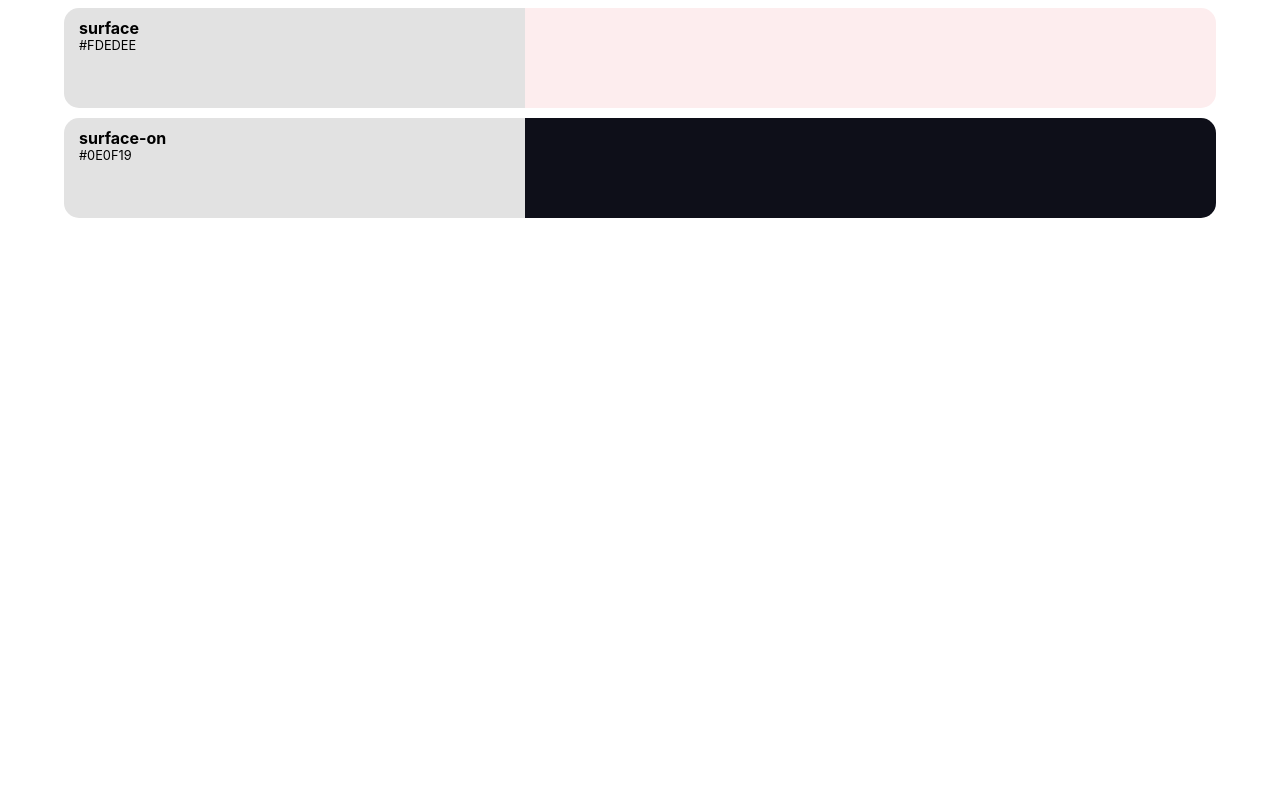
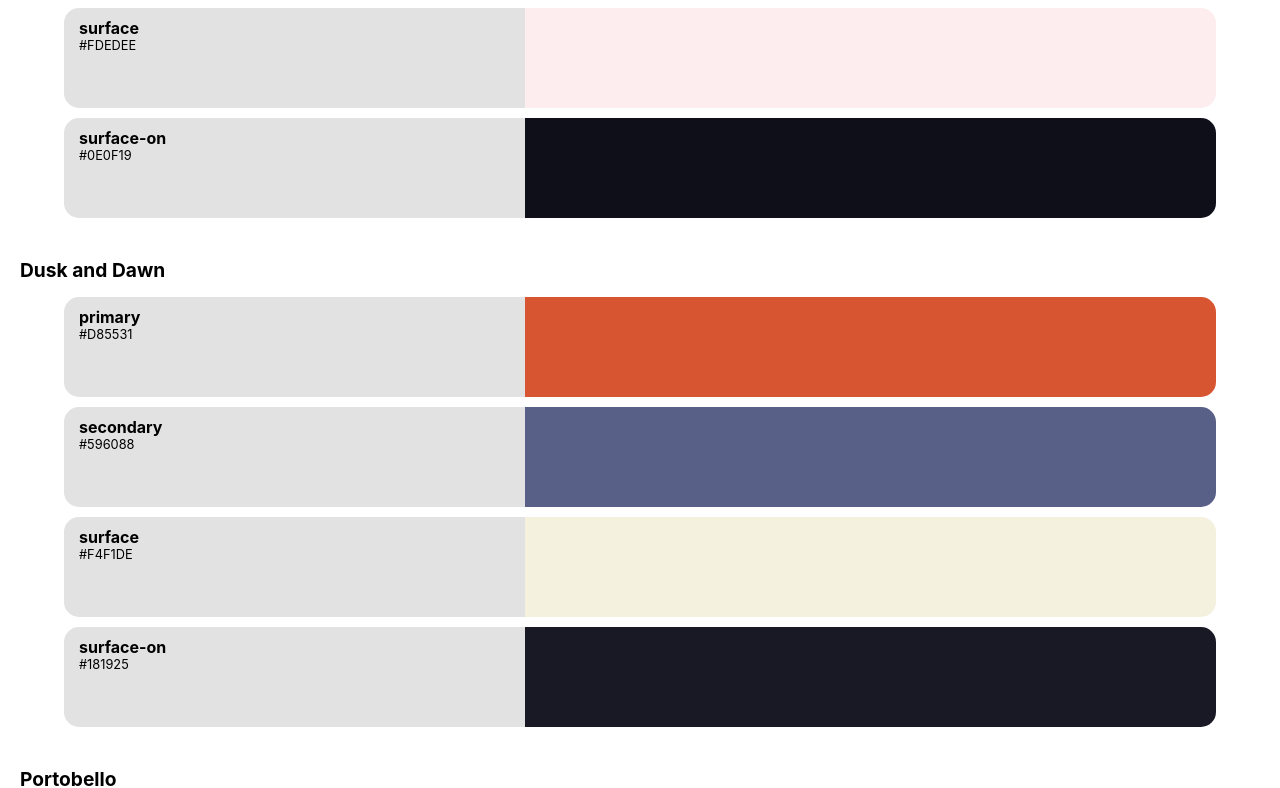
Before and after one commit to KayaWolfert/recap-project4, a React (Create React App) app in the folder my-app/: page / in a window 1280 px wide. Shown: the part 336-1124 px from the top of the page. Before the commit the page ends 800 px from the top, so only its background shows below. Built offline with nearby package versions, Linux system fonts and the light colour scheme.

Commit message:
display all 3 themes

```diff
--- a/my-app/src/App.js
+++ b/my-app/src/App.js
@@ -1,26 +1,25 @@
-import ColorCard from "./components/ColorCard.js";
+import ThemeCard from "./components/ThemeCard.js";
 import { themes } from "./db.js";
 import "./App.css";
 
 function App() {
 
-  const theme = themes[0];
+
   return (
     <>
  <header> <h1>Theme Creator </h1></header>
  <main>
-  <section>
-  <h2> {theme.name}</h2>
-  <> {theme.colors.map ((color) => {
-    return (
-    <div key={color.value}>
-    <ColorCard color={color} />
-    </div> )
-})}
 
-  </>
+    {themes.map((theme) => {
+      return (
+        <ThemeCard key={theme.name} theme={theme}/>
 
-  </section>
+
+      )
+    })}
+
+
+
  </main>
  </> );
 }
--- a/my-app/src/components/ColorCard.css
+++ b/my-app/src/components/ColorCard.css
@@ -8,6 +8,9 @@ article {
 
 }
 
+section {
+    margin-bottom: 40px;
+}
 .color-info {
     flex:2;
     background-color:rgb(226, 226, 226);
--- a/my-app/src/components/ColorCard.js
+++ b/my-app/src/components/ColorCard.js
@@ -2,12 +2,12 @@ import "./ColorCard.css";
 
 export default function ColorCard ({color}){
     return (
-        <article>
+        <>
             <div className="color-info">
                 <p className="role"> {color.role}</p>
                 <p className="hex"> {color.value}</p>
             </div>
             <div className="color-show" style={{ backgroundColor: color.value }}></div>
-        </article>
+        </>
     );
 }
--- /dev/null
+++ b/my-app/src/components/ThemeCard.js
@@ -0,0 +1,19 @@
+import ColorCard from "./ColorCard.js";
+
+export default function ThemeCard({theme}){
+    return (
+        <section>
+        <h2> {theme.name}</h2>
+        {theme.colors.map ((color) => {
+          return (
+          <article key={color.value}>
+          <ColorCard color={color} />
+          </article> )
+
+      })}
+
+
+        </section>
+    )
+
+}
```
